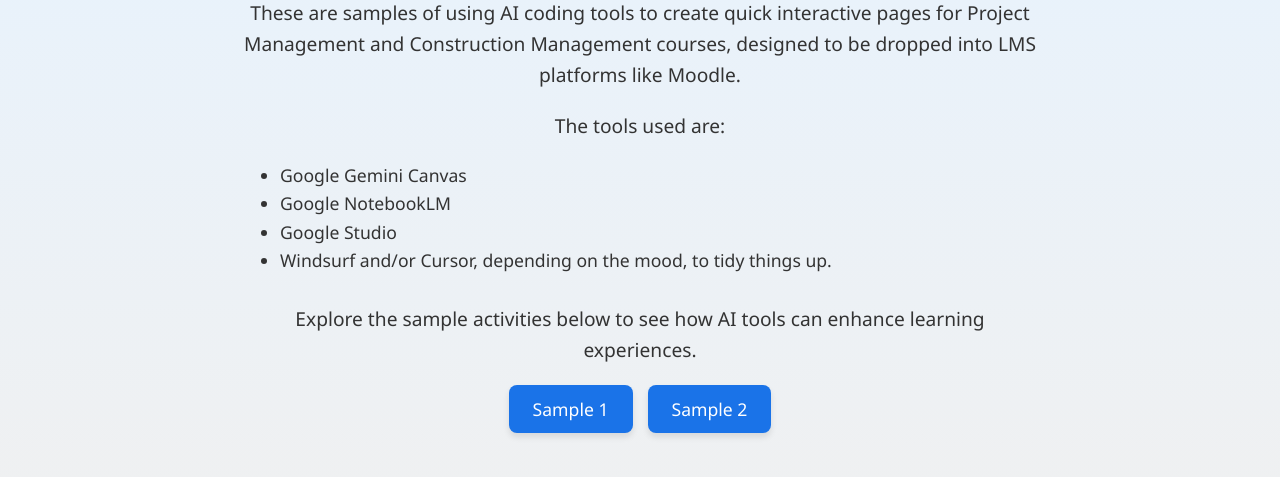
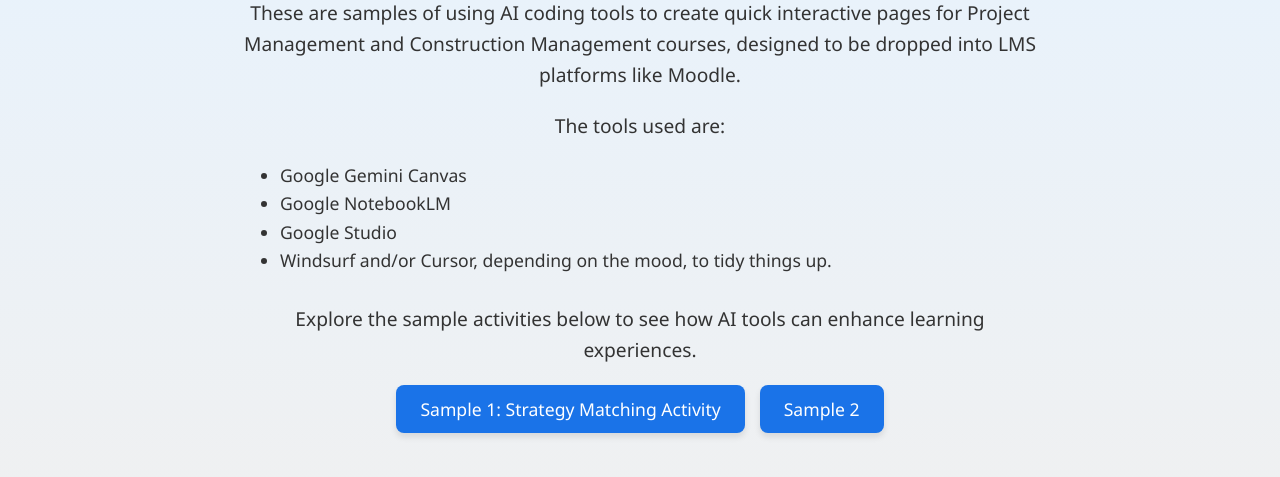
Before and after one commit to dgcruzing/PM-course-materials.github.io, a plain HTML site: page index.html in a window 1280 px wide. Shown: the part 235-712 px from the top of the page. Drawn offline with Linux system fonts and the light colour scheme.

Commit message:
Update index.html

```diff
--- a/index.html
+++ b/index.html
@@ -76,7 +76,7 @@
         </ul>
         <p>Explore the sample activities below to see how AI tools can enhance learning experiences.</p>
         <div class="button-container">
-            <a href="sample_1.html" class="button">Sample 1</a>
+            <a href="sample_1.html" class="button">Sample 1: Strategy Matching Activity</a>
             <a href="sample_2.html" class="button">Sample 2</a>
         </div>
     </div>
```
